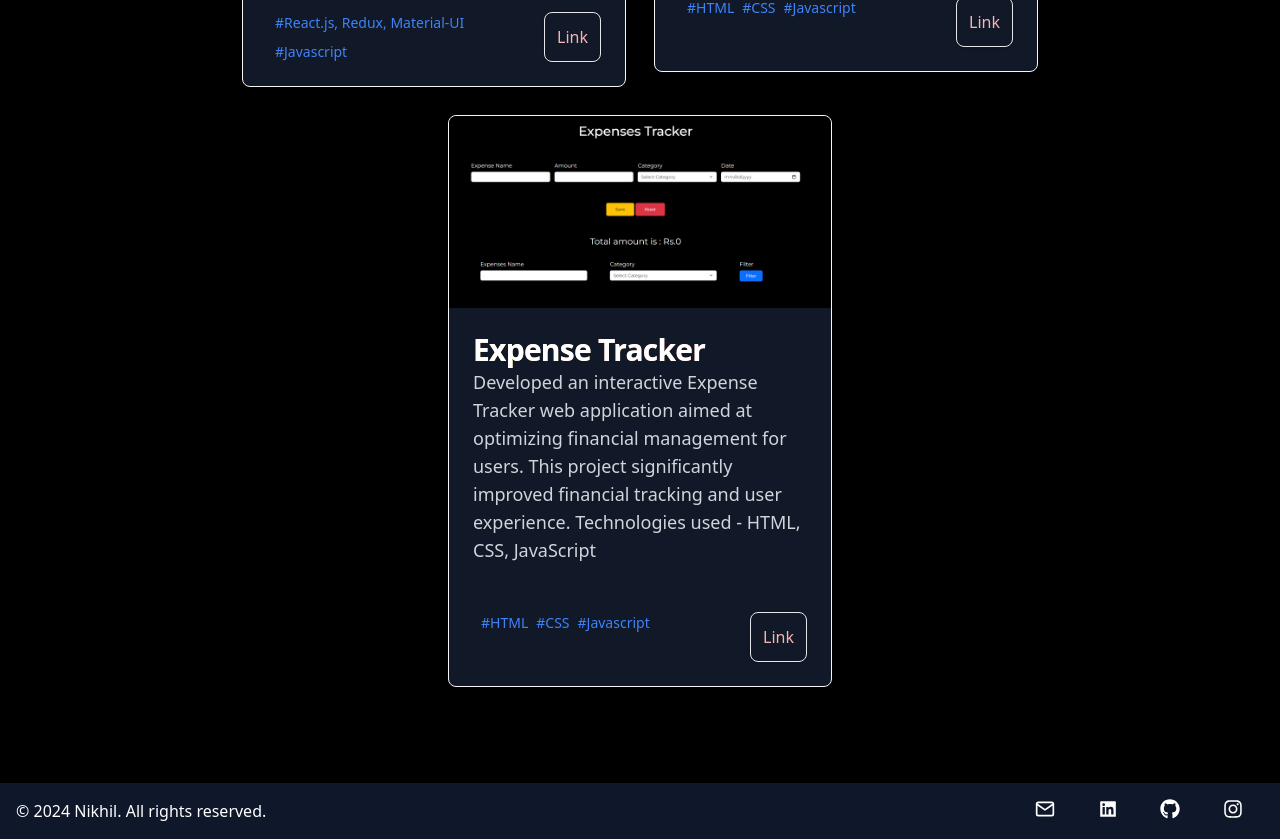
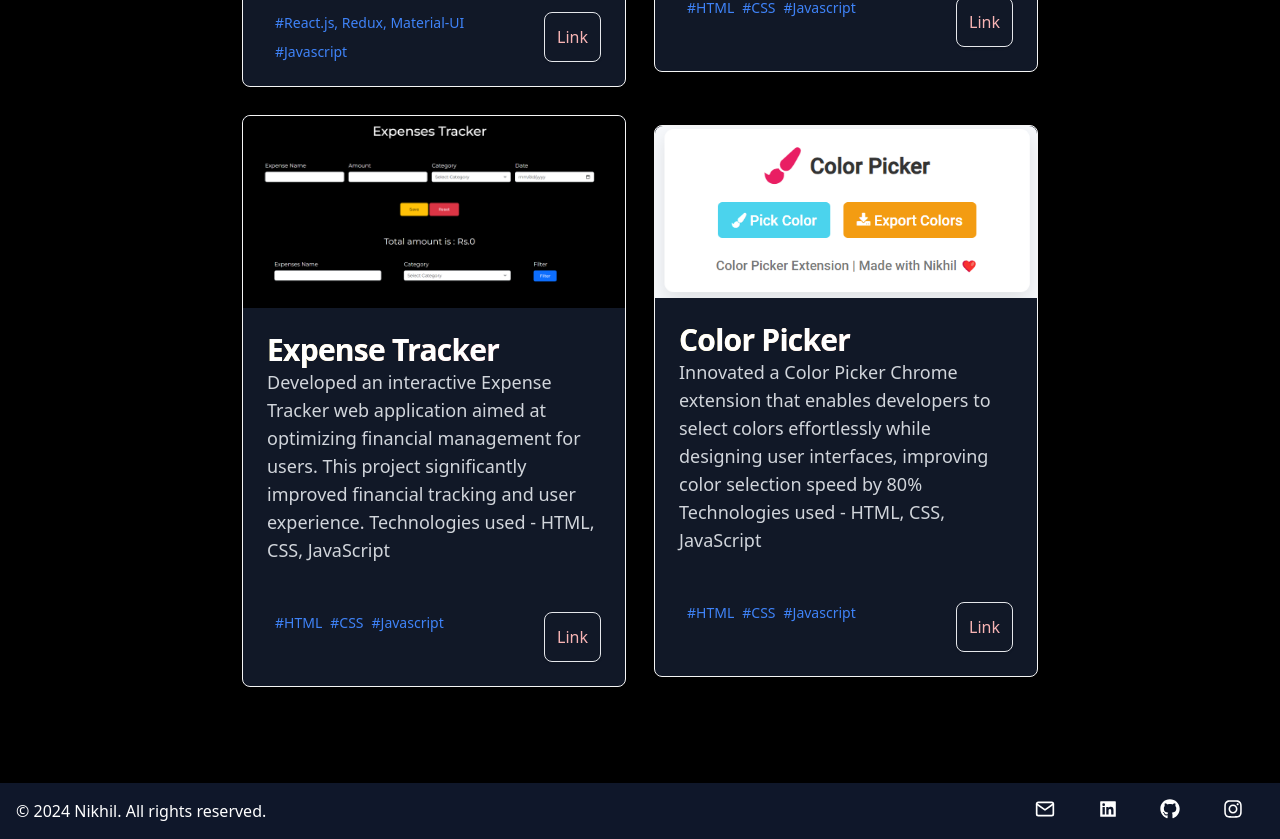
Before and after one commit to NikhilSaharan/NikhilPortfolio, a React (Create React App) app: page /projects in a window 1280 px wide. Shown: the part 600-1439 px from the top of the page. Built offline with nearby package versions, Linux system fonts and the light colour scheme; no server answers.

Commit message:
Update Projects.jsx

```diff
--- a/src/components/Projects.jsx
+++ b/src/components/Projects.jsx
@@ -4,7 +4,7 @@ import React from "react";
 
 import Music from '../assets/Music.png'
 import expensetracker from '../assets/expensetracker.png'
-
+import Color from '../assets/Color .png'
 import CartEase from '../assets/CartEase.png'
 import Footer from './Footer'
 
@@ -17,6 +17,10 @@ const ProjectCard = ({ image, title, description, git, technologies }) => {
 
             {title=='Online Music Player' && <a href="#">
                 <img className="w-full rounded-t-lg h-auto object-cover " src={Music} alt="" />
+            </a>}
+
+            {title=='Color Picker' && <a href="#">
+                <img className="w-full rounded-t-lg h-auto object-cover " src={Color} alt="" />
             </a>}
 
             {title=='Expense Tracker' && <a href="#">
@@ -89,7 +93,15 @@ export const project = [
         image: {expensetracker},
         git:"https://expense-tracker-xi-lovat.vercel.app/",
         technologies:[ 'HTML' ,'CSS' , 'Javascript']
-    }
+    },
+
+    {
+        title:'Color Picker',
+        description:' Innovated a Color Picker Chrome extension that enables developers to select colors effortlessly while designing user interfaces, improving color selection speed by 80%   Technologies used - HTML, CSS, JavaScript',
+        image: {Color},
+        git:'https://color-picker-plum-nu.vercel.app/',
+        technologies:['HTML' ,'CSS' , 'Javascript']
+    },
 ]
 
 export default Projects
```
